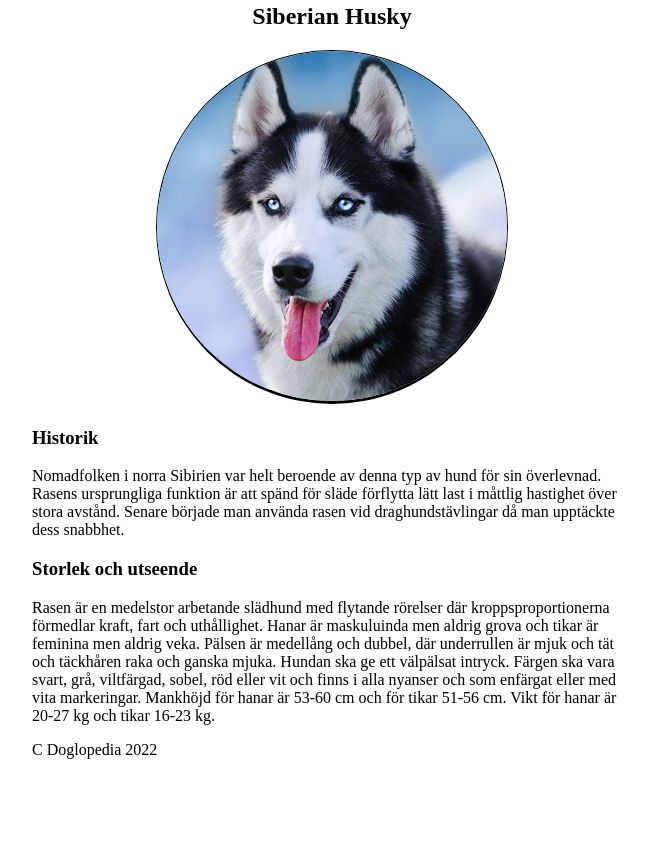
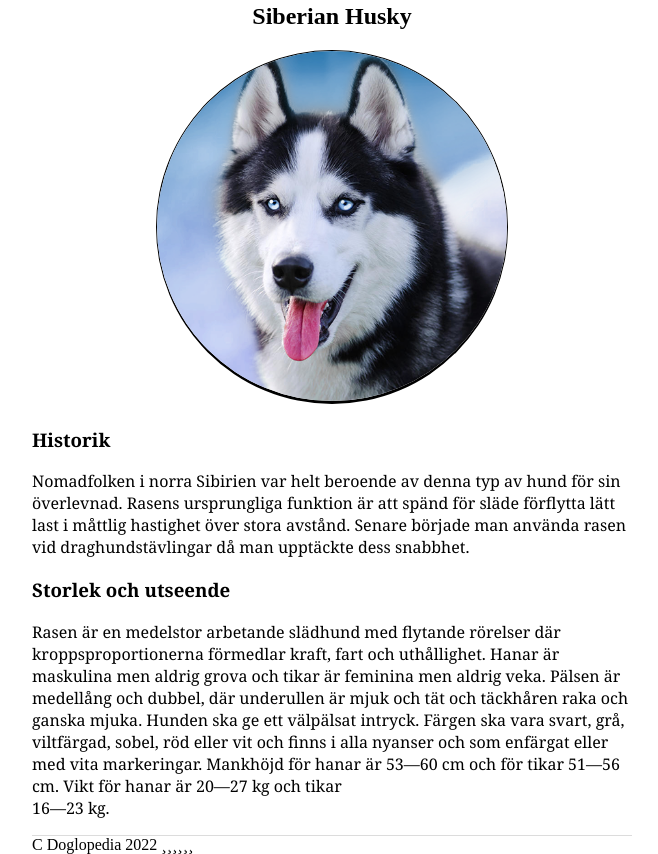
Before and after one commit to DaimonQQ/Doglopedia, a plain HTML site: page index.html in a window 1280 px wide. Shown: the part 251-1105 px from the top of the page, without its empty margins (308-966 px from the left). Before the commit the page ends 1010 px from the top, so only its background shows below. Drawn offline with Linux system fonts and the light colour scheme.

Commit message:
main content content and styling
Added font-fmaily to main content paragraphs and h3s'. Border styling parent changed to include main-content.

```diff
--- a/index.css
+++ b/index.css
@@ -15,7 +15,8 @@ header {
     letter-spacing: 1px;
 }
 
-nav {
+nav,
+.main-content {
     border-bottom: 1px solid gainsboro;
 }
 
@@ -52,3 +53,8 @@ img {
     border-bottom: 3px solid;
 
 }
+
+h3 p,
+.main-content {
+    font-family: Georgia, 'Times New Roman', Times, serif;
+}
--- a/index.html
+++ b/index.html
@@ -27,18 +27,26 @@
             <h2>Siberian Husky</h2>
             <img src="dog.png" alt="Picture of a dog">
         </div>
-        <h3>Historik</h3>
-        <p>Nomadfolken i norra Sibirien var helt beroende av denna typ av hund för sin överlevnad. Rasens ursprungliga
-            funktion är att spänd för släde förflytta lätt last i måttlig hastighet över stora avstånd. Senare började
-            man använda rasen vid draghundstävlingar då man upptäckte dess snabbhet.</p>
-        <h3>Storlek och utseende</h3>
-        <p>Rasen är en medelstor arbetande slädhund med flytande rörelser där kroppsproportionerna förmedlar kraft, fart
-            och uthållighet. Hanar är maskuluinda men aldrig grova och tikar är feminina men aldrig veka. Pälsen är
-            medellång och dubbel, där underrullen är mjuk och tät och täckhåren raka och ganska mjuka. Hundan ska ge ett
-            välpälsat intryck. Färgen ska vara svart, grå, viltfärgad, sobel, röd eller vit och finns i alla nyanser och
-            som enfärgat eller med vita markeringar. Mankhöjd för hanar är 53-60 cm och för tikar 51-56 cm. Vikt för
-            hanar är 20-27 kg och tikar 16-23 kg.</p>
-        <footer>C Doglopedia 2022</footer>
+        <div class="main-content">
+
+            <h3>Historik</h3>
+            <p>Nomadfolken i norra Sibirien var helt beroende av denna typ av hund för sin överlevnad. Rasens
+                ursprungliga
+                funktion är att spänd för släde förflytta lätt last i måttlig hastighet över stora avstånd. Senare
+                började
+                man använda rasen vid draghundstävlingar då man upptäckte dess snabbhet.</p>
+            <h3>Storlek och utseende</h3>
+            <p>Rasen är en medelstor arbetande slädhund med flytande rörelser där kroppsproportionerna förmedlar kraft,
+                fart
+                och uthållighet. Hanar är maskulina men aldrig grova och tikar är feminina men aldrig veka. Pälsen är
+                medellång och dubbel, där underullen är mjuk och tät och täckhåren raka och ganska mjuka. Hunden ska ge
+                ett
+                välpälsat intryck. Färgen ska vara svart, grå, viltfärgad, sobel, röd eller vit och finns i alla nyanser
+                och
+                som enfärgat eller med vita markeringar. Mankhöjd för hanar är 53—60 cm och för tikar 51—56 cm. Vikt för
+                hanar är 20—27 kg och tikar <br>16—23 kg.</p>
+        </div>
+        <footer>C Doglopedia 2022 ¸¸¸¸¸¸</footer>
     </main>
 </body>
 
```
